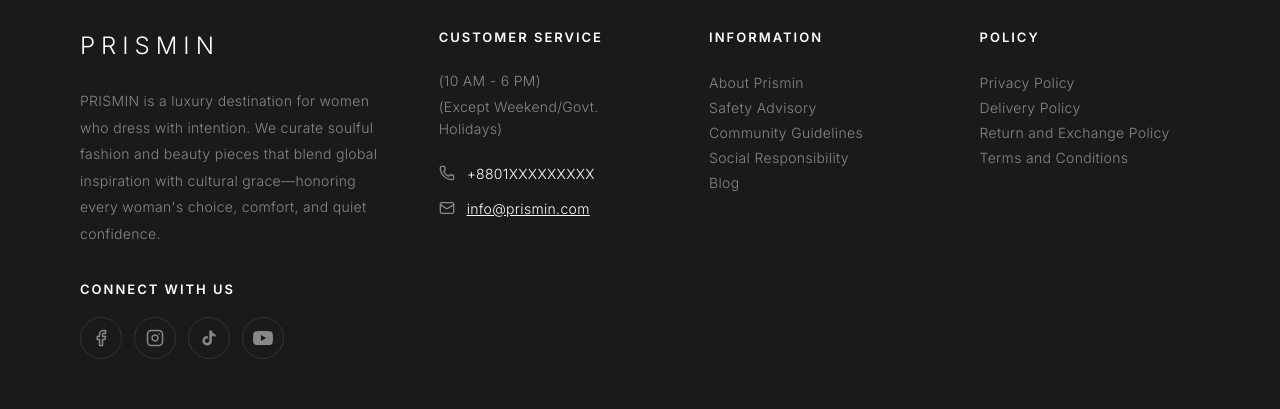
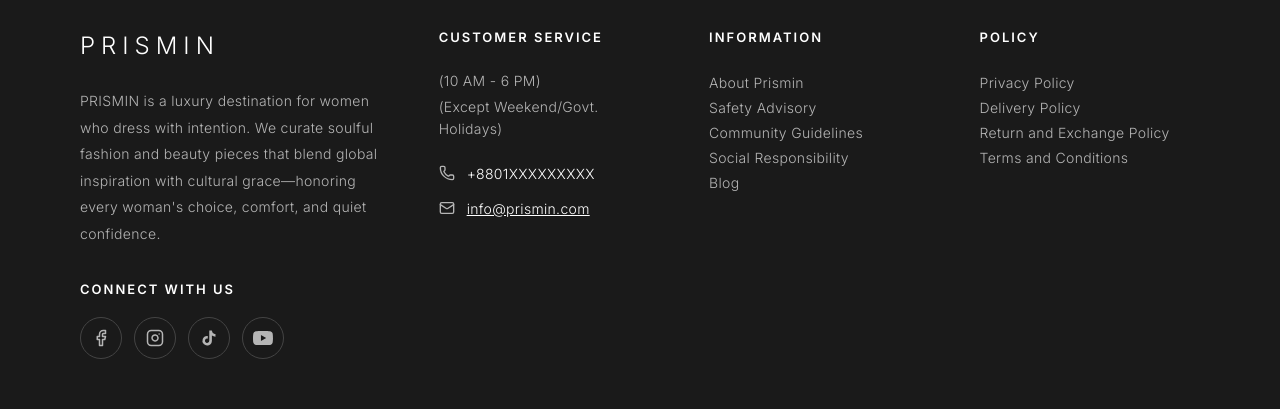
Before and after one commit to Silentt-Killler/ecommerce-frontend, a Next.js app: page / in a window 1280 px wide. Shown: the part 1044-1453 px from the top of the page. Built offline with nearby package versions, Linux system fonts and the light colour scheme; no server answers; a web font is replaced by a local one.

Commit message:
Update Footer.jsx claude ai new connet

```diff
--- a/src/components/layout/Footer.jsx
+++ b/src/components/layout/Footer.jsx
@@ -63,16 +63,16 @@
       href={href}
       target="_blank"
       rel="noopener noreferrer"
-      style={{ width: 42, height: 42, borderRadius: '50%', border: '1px solid #333', display: 'flex', alignItems: 'center', justifyContent: 'center', color: '#888', transition: 'all 0.2s' }}
+      style={{ width: 42, height: 42, borderRadius: '50%', border: '1px solid #444', display: 'flex', alignItems: 'center', justifyContent: 'center', color: '#B5B5B5', transition: 'all 0.2s' }}
       onMouseOver={(e) => { e.currentTarget.style.borderColor = '#B08B5C'; e.currentTarget.style.color = '#B08B5C'; }}
-      onMouseOut={(e) => { e.currentTarget.style.borderColor = '#333'; e.currentTarget.style.color = '#888'; }}
+      onMouseOut={(e) => { e.currentTarget.style.borderColor = '#444'; e.currentTarget.style.color = '#B5B5B5'; }}
     >
       {children}
     </a>
   );
 
   const FooterLink = ({ href, children }) => (
-    <Link href={href} style={{ fontSize: 14, color: '#888', textDecoration: 'none', transition: 'color 0.2s', display: 'block', lineHeight: 1.8 }} onMouseOver={(e) => e.currentTarget.style.color = '#FFF'} onMouseOut={(e) => e.currentTarget.style.color = '#888'}>
+    <Link href={href} style={{ fontSize: 14, color: '#B5B5B5', textDecoration: 'none', transition: 'color 0.2s', display: 'block', lineHeight: 1.8 }} onMouseOver={(e) => e.currentTarget.style.color = '#FFF'} onMouseOut={(e) => e.currentTarget.style.color = '#B5B5B5'}>
       {children}
     </Link>
   );
@@ -108,7 +108,7 @@
             <Link href="/" style={{ display: 'inline-block', marginBottom: 16 }}>
               <FooterLogo />
             </Link>
-            <p style={{ fontSize: 13, color: '#888', lineHeight: 1.8 }}>{footerText}</p>
+            <p style={{ fontSize: 13, color: '#B5B5B5', lineHeight: 1.8 }}>{footerText}</p>
           </div>
 
           {/* Connect With Us */}
@@ -125,14 +125,14 @@
           {/* Customer Service */}
           <div style={{ marginBottom: 28 }}>
             <h3 style={{ fontSize: 13, fontWeight: 600, letterSpacing: 2, marginBottom: 14, textTransform: 'uppercase', color: '#FFF' }}>Customer Service</h3>
-            <p style={{ fontSize: 13, color: '#888', marginBottom: 4 }}>(10 AM - 6 PM)</p>
-            <p style={{ fontSize: 13, color: '#888', marginBottom: 14 }}>(Except Weekend/Govt. Holidays)</p>
+            <p style={{ fontSize: 13, color: '#B5B5B5', marginBottom: 4 }}>(10 AM - 6 PM)</p>
+            <p style={{ fontSize: 13, color: '#B5B5B5', marginBottom: 14 }}>(Except Weekend/Govt. Holidays)</p>
             <div style={{ display: 'flex', alignItems: 'center', gap: 10, marginBottom: 10 }}>
-              <Phone size={15} style={{ color: '#888' }} />
+              <Phone size={15} style={{ color: '#B5B5B5' }} />
               <a href={'tel:' + phone} style={{ fontSize: 14, color: '#FFF', textDecoration: 'none' }}>{phone}</a>
             </div>
             <div style={{ display: 'flex', alignItems: 'center', gap: 10 }}>
-              <Mail size={15} style={{ color: '#888' }} />
+              <Mail size={15} style={{ color: '#B5B5B5' }} />
               <a href={'mailto:' + email} style={{ fontSize: 14, color: '#FFF', textDecoration: 'underline' }}>{email}</a>
             </div>
           </div>
@@ -141,15 +141,15 @@
           <div style={{ borderTop: '1px solid #2A2A2A' }}>
             <button onClick={() => toggleSection('information')} style={{ width: '100%', padding: '16px 0', display: 'flex', alignItems: 'center', justifyContent: 'space-between', backgroundColor: 'transparent', border: 'none', cursor: 'pointer' }}>
               <span style={{ fontSize: 13, fontWeight: 600, letterSpacing: 2, color: '#FFF', textTransform: 'uppercase' }}>Information</span>
-              <ChevronDown size={18} style={{ color: '#888', transform: openSection === 'information' ? 'rotate(180deg)' : 'none', transition: 'transform 0.2s' }} />
+              <ChevronDown size={18} style={{ color: '#B5B5B5', transform: openSection === 'information' ? 'rotate(180deg)' : 'none', transition: 'transform 0.2s' }} />
             </button>
             {openSection === 'information' && (
               <div style={{ paddingBottom: 16, display: 'flex', flexDirection: 'column', gap: 10 }}>
-                <Link href="/about" style={{ fontSize: 14, color: '#888', textDecoration: 'none' }}>About Prismin</Link>
-                <Link href="/safety-advisory" style={{ fontSize: 14, color: '#888', textDecoration: 'none' }}>Safety Advisory</Link>
-                <Link href="/community-guidelines" style={{ fontSize: 14, color: '#888', textDecoration: 'none' }}>Community Guidelines</Link>
-                <Link href="/social-responsibility" style={{ fontSize: 14, color: '#888', textDecoration: 'none' }}>Social Responsibility</Link>
-                <Link href="/blog" style={{ fontSize: 14, color: '#888', textDecoration: 'none' }}>Blog</Link>
+                <Link href="/about" style={{ fontSize: 14, color: '#B5B5B5', textDecoration: 'none' }}>About Prismin</Link>
+                <Link href="/safety-advisory" style={{ fontSize: 14, color: '#B5B5B5', textDecoration: 'none' }}>Safety Advisory</Link>
+                <Link href="/community-guidelines" style={{ fontSize: 14, color: '#B5B5B5', textDecoration: 'none' }}>Community Guidelines</Link>
+                <Link href="/social-responsibility" style={{ fontSize: 14, color: '#B5B5B5', textDecoration: 'none' }}>Social Responsibility</Link>
+                <Link href="/blog" style={{ fontSize: 14, color: '#B5B5B5', textDecoration: 'none' }}>Blog</Link>
               </div>
             )}
           </div>
@@ -158,14 +158,14 @@
           <div style={{ borderTop: '1px solid #2A2A2A', borderBottom: '1px solid #2A2A2A' }}>
             <button onClick={() => toggleSection('policy')} style={{ width: '100%', padding: '16px 0', display: 'flex', alignItems: 'center', justifyContent: 'space-between', backgroundColor: 'transparent', border: 'none', cursor: 'pointer' }}>
               <span style={{ fontSize: 13, fontWeight: 600, letterSpacing: 2, color: '#FFF', textTransform: 'uppercase' }}>Policy</span>
-              <ChevronDown size={18} style={{ color: '#888', transform: openSection === 'policy' ? 'rotate(180deg)' : 'none', transition: 'transform 0.2s' }} />
+              <ChevronDown size={18} style={{ color: '#B5B5B5', transform: openSection === 'policy' ? 'rotate(180deg)' : 'none', transition: 'transform 0.2s' }} />
             </button>
             {openSection === 'policy' && (
               <div style={{ paddingBottom: 16, display: 'flex', flexDirection: 'column', gap: 10 }}>
-                <Link href="/privacy-policy" style={{ fontSize: 14, color: '#888', textDecoration: 'none' }}>Privacy Policy</Link>
-                <Link href="/delivery-policy" style={{ fontSize: 14, color: '#888', textDecoration: 'none' }}>Delivery Policy</Link>
-                <Link href="/return-policy" style={{ fontSize: 14, color: '#888', textDecoration: 'none' }}>Return and Exchange Policy</Link>
-                <Link href="/terms" style={{ fontSize: 14, color: '#888', textDecoration: 'none' }}>Terms and Conditions</Link>
+                <Link href="/privacy-policy" style={{ fontSize: 14, color: '#B5B5B5', textDecoration: 'none' }}>Privacy Policy</Link>
+                <Link href="/delivery-policy" style={{ fontSize: 14, color: '#B5B5B5', textDecoration: 'none' }}>Delivery Policy</Link>
+                <Link href="/return-policy" style={{ fontSize: 14, color: '#B5B5B5', textDecoration: 'none' }}>Return and Exchange Policy</Link>
+                <Link href="/terms" style={{ fontSize: 14, color: '#B5B5B5', textDecoration: 'none' }}>Terms and Conditions</Link>
               </div>
             )}
           </div>
@@ -190,7 +190,7 @@
             <Link href="/" style={{ display: 'inline-block', marginBottom: 24 }}>
               <FooterLogo />
             </Link>
-            <p style={{ fontSize: 14, color: '#888', lineHeight: 1.9, marginBottom: 32 }}>{footerText}</p>
+            <p style={{ fontSize: 14, color: '#B5B5B5', lineHeight: 1.9, marginBottom: 32 }}>{footerText}</p>
 
             <h3 style={{ fontSize: 13, fontWeight: 600, letterSpacing: 2, marginBottom: 18, textTransform: 'uppercase', color: '#FFF' }}>Connect With Us</h3>
             <div style={{ display: 'flex', gap: 12 }}>
@@ -204,14 +204,14 @@
           {/* Customer Service */}
           <div>
             <h3 style={{ fontSize: 13, fontWeight: 600, letterSpacing: 2, marginBottom: 22, textTransform: 'uppercase', color: '#FFF' }}>Customer Service</h3>
-            <p style={{ fontSize: 14, color: '#888', marginBottom: 4, lineHeight: 1.6 }}>(10 AM - 6 PM)</p>
-            <p style={{ fontSize: 14, color: '#888', marginBottom: 22, lineHeight: 1.6 }}>(Except Weekend/Govt. Holidays)</p>
+            <p style={{ fontSize: 14, color: '#B5B5B5', marginBottom: 4, lineHeight: 1.6 }}>(10 AM - 6 PM)</p>
+            <p style={{ fontSize: 14, color: '#B5B5B5', marginBottom: 22, lineHeight: 1.6 }}>(Except Weekend/Govt. Holidays)</p>
             <div style={{ display: 'flex', alignItems: 'center', gap: 12, marginBottom: 14 }}>
-              <Phone size={16} style={{ color: '#888' }} />
+              <Phone size={16} style={{ color: '#B5B5B5' }} />
               <a href={'tel:' + phone} style={{ fontSize: 14, color: '#FFF', textDecoration: 'none', transition: 'color 0.2s' }} onMouseOver={(e) => e.currentTarget.style.color = '#B08B5C'} onMouseOut={(e) => e.currentTarget.style.color = '#FFF'}>{phone}</a>
             </div>
             <div style={{ display: 'flex', alignItems: 'center', gap: 12 }}>
-              <Mail size={16} style={{ color: '#888' }} />
+              <Mail size={16} style={{ color: '#B5B5B5' }} />
               <a href={'mailto:' + email} style={{ fontSize: 14, color: '#FFF', textDecoration: 'underline', transition: 'color 0.2s' }} onMouseOver={(e) => e.currentTarget.style.color = '#B08B5C'} onMouseOut={(e) => e.currentTarget.style.color = '#FFF'}>{email}</a>
             </div>
           </div>
```
